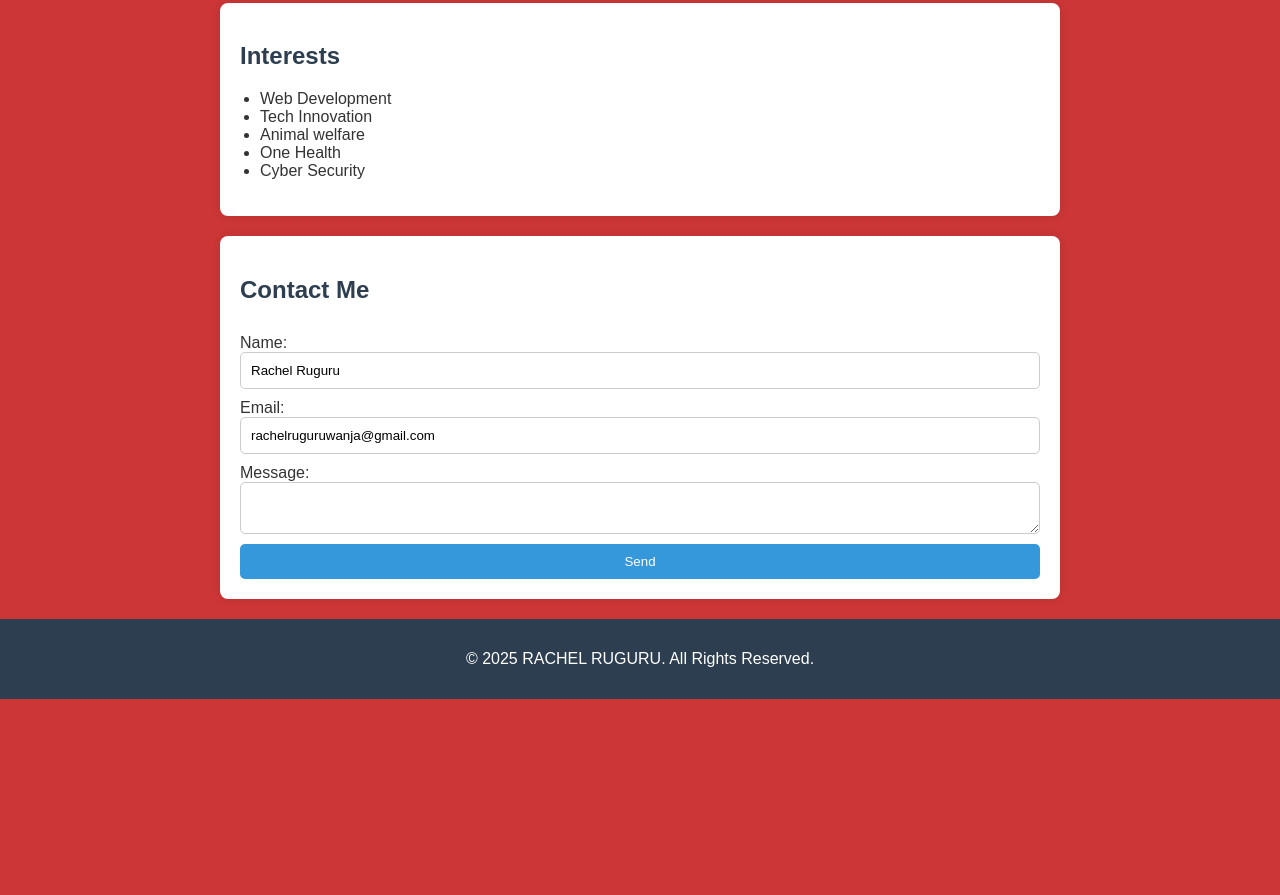
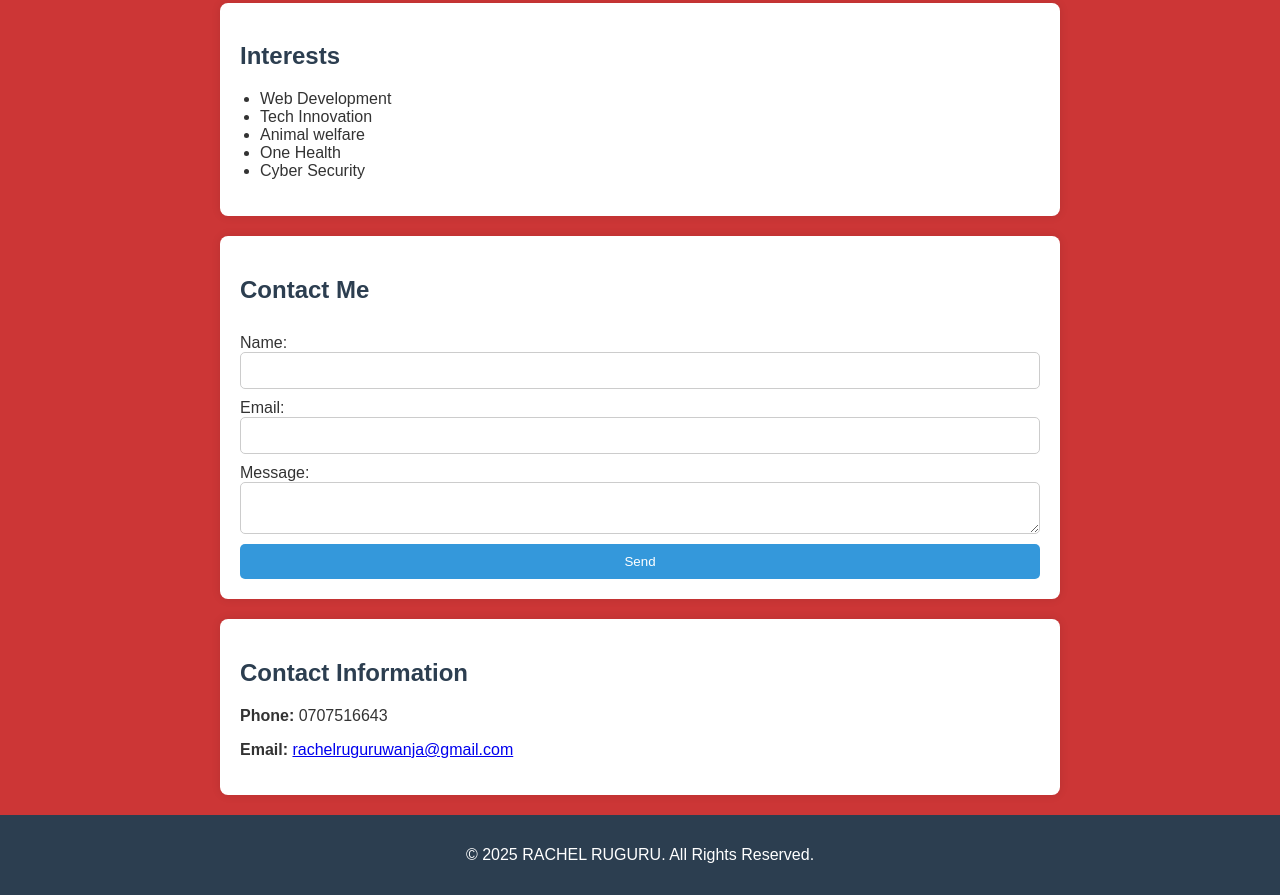
Before and after one commit to Rakeel08/Hackathon, a plain HTML site: page index.html in a window 1280 px wide. Shown: the part 757-1652 px from the top of the page. Before the commit the page ends 1456 px from the top, so only its background shows below. Drawn offline with Linux system fonts and the light colour scheme.

Commit message:
Update index.html

```diff
--- a/index.html
+++ b/index.html
@@ -54,10 +54,10 @@
         <h2>Contact Me</h2>
         <form action="#" method="post">
             <label for="name">Name:</label>
-            <input type="text" id="name" name="name" value="Rachel Ruguru" required>
+            <input type="text" id="name" name="name" required>
 
             <label for="email">Email:</label>
-            <input type="email" id="email" name="email" value="rachelruguruwanja@gmail.com" required>
+            <input type="email" id="email" name="email" required>
 
             <label for="message">Message:</label>
             <textarea id="message" name="message" required></textarea>
@@ -66,6 +66,13 @@
         </form>
     </section>
 
+    <section id="contact-info">
+        <h2>Contact Information</h2>
+        <p><strong>Phone:</strong> 0707516643</p>
+        <p><strong>Email:</strong> <a href="mailto:rachelruguruwanja@gmail.com">rachelruguruwanja@gmail.com</a></p>
+    </section>
+
+
     <footer>
         <p>&copy; 2025 RACHEL RUGURU. All Rights Reserved.</p>
     </footer>
```
